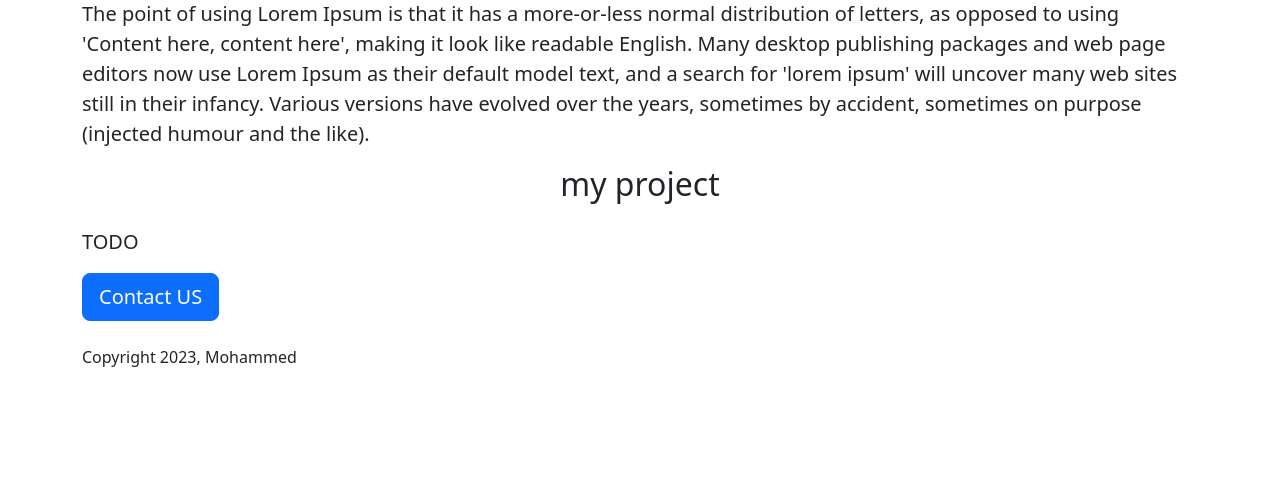
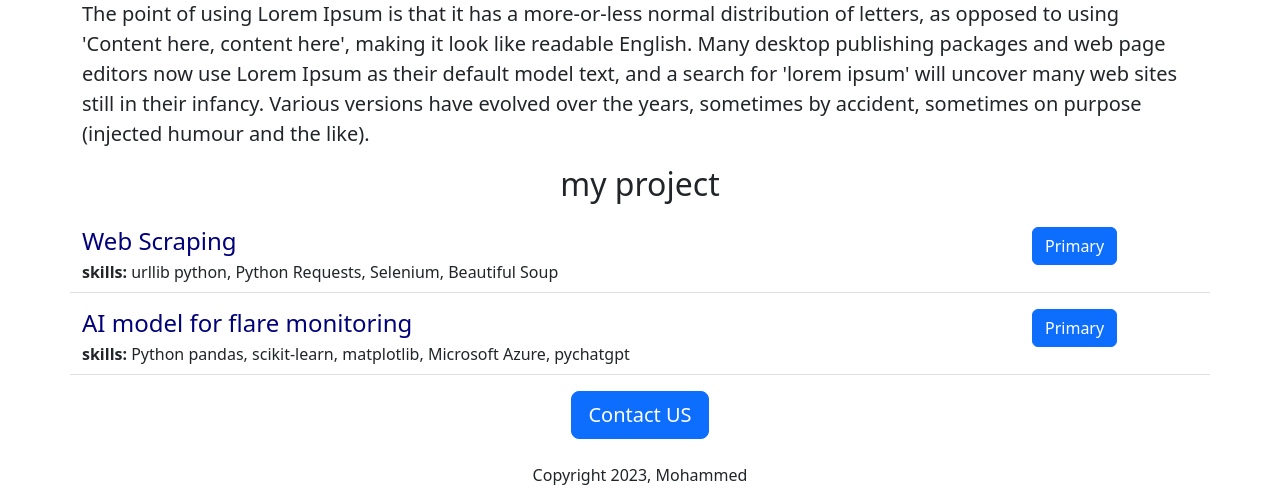
Before and after one commit to Mohammed-0Alamri/MohammedPortfolio, a Flask app: page / in a window 1280 px wide. Shown: the part 691-1194 px from the top of the page. Before the commit the page ends 1058 px from the top, so only its background shows below. Run offline with Flask 3, Linux system fonts and the light colour scheme.

Commit message:
python dictionary inside html

```diff
--- a/app.py
+++ b/app.py
@@ -2,11 +2,23 @@ from flask import Flask,render_template
 
 
 app = Flask(__name__)
+projects = [
+    {
+        'id': 1,
+        'project': 'Web Scraping',
+        'skills': 'urllib python, Python Requests, Selenium, Beautiful Soup'
+    },
+    {
+        'id': 2,
+        'project': 'AI model for flare monitoring',
+        'skills': 'Python pandas, scikit-learn, matplotlib, Microsoft Azure, pychatgpt'
+    }
+]
 
 @app.route("/")
 
 def hello_world():
-    return render_template("home.html")
+    return render_template("home.html",projects=projects,)
 
 if __name__ == "__main__":
   app.run(host='0.0.0.0',debug=True)
--- a/templates/home.html
+++ b/templates/home.html
@@ -22,8 +22,12 @@
 
 </p>
     <h2 class='text-center mt-2 mb-4'>my project</h2>
-    <p class="lead">TODO</p>
-      <div>
+    <div>
+    {%for st in projects%}
+      {% include "projectslist.html" %}
+    {% endfor %}
+    </div>
+      <div class='text-center'>
   <button class="btn btn-primary btn-lg">Contact US</button>
       <p class="mt-4">Copyright 2023, Mohammed</p>
       </div>
--- /dev/null
+++ b/templates/projectslist.html
@@ -0,0 +1,12 @@
+<div class="row border-bottom" style="margin-bottom:16px;padding-bottom:8px;"">
+    <div class="col-10">
+   <h4 style='color:rgb(1,1,122);margin-bottom:4px;'>
+     {{st['project']}}
+   </h4>
+
+   <div><b>skills: </b>{{st['skills']}}</div>
+    </div>
+  <div class='col-2'>
+    <button type="button" class="btn btn-primary">Primary</button>
+  </div>
+ </div>
```
